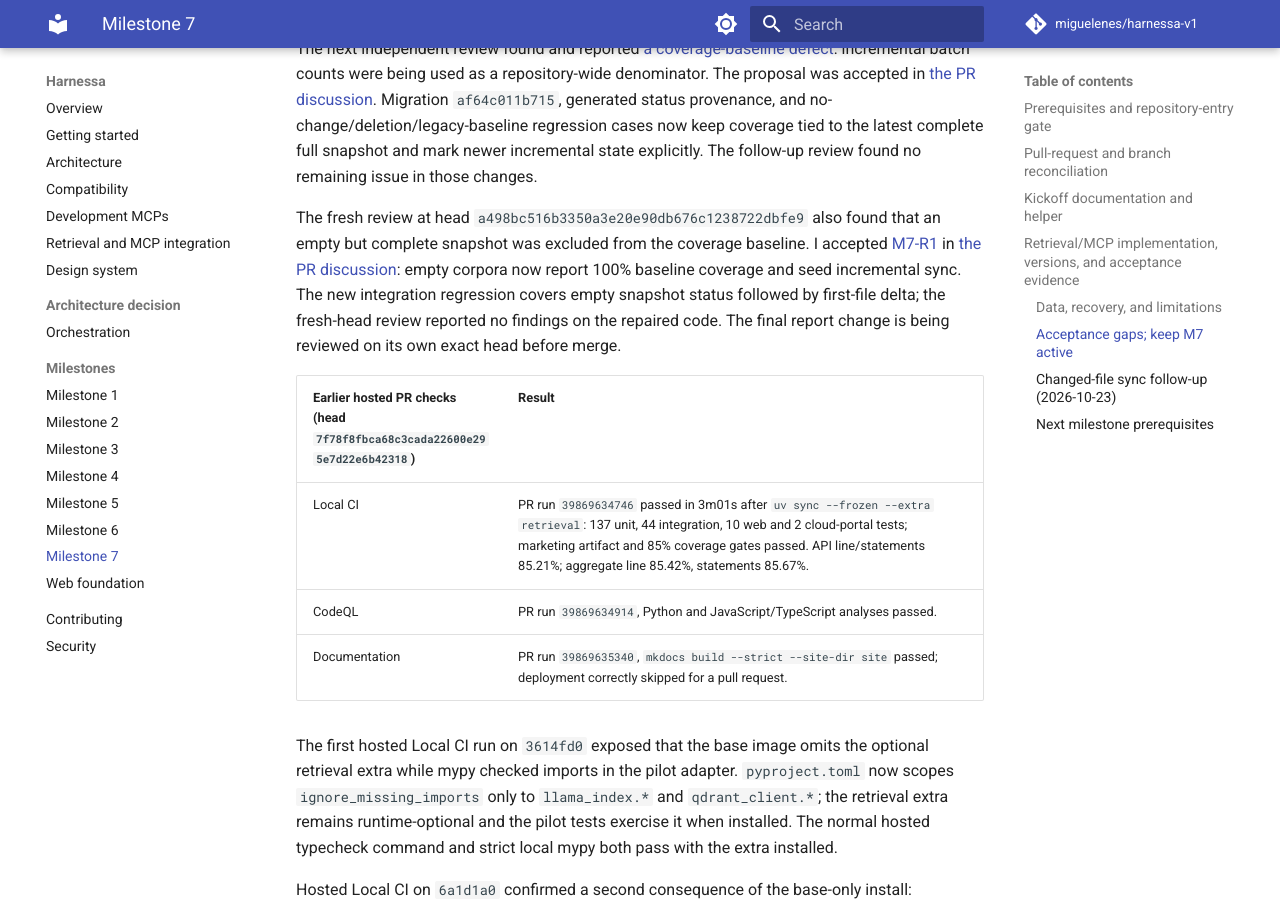
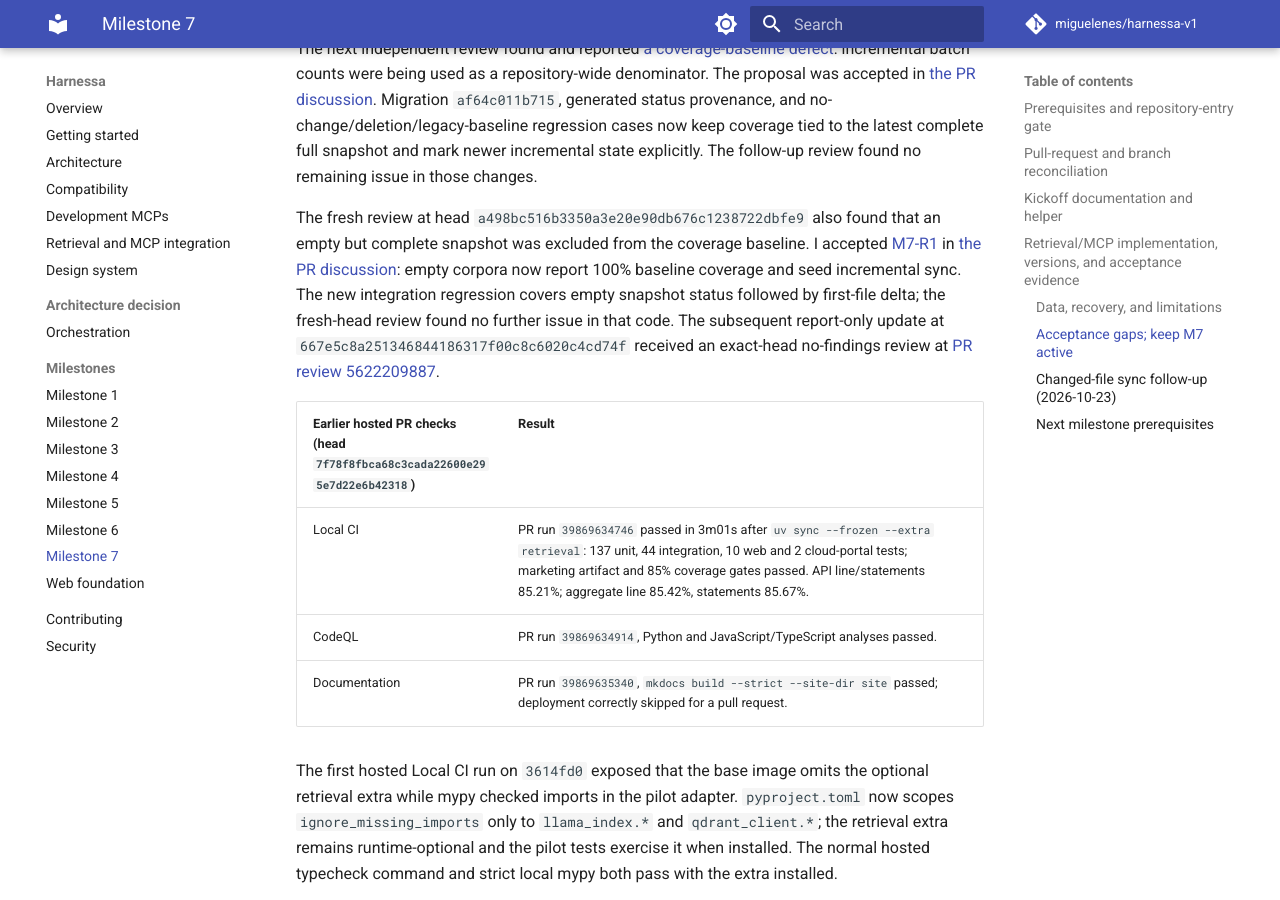
Before and after one commit to miguelenes/harnessa-v1, an MkDocs documentation site: the page built from docs/milestones/07.md, in a window 1280 px wide and 900 px high, scrolled down 7477 px. Built offline with MkDocs 1.6.1 and Material for MkDocs 9.7.7, drawn with Linux system fonts in a browser that asks for light colours; comment, search, counter and statistics services are not loaded.

Commit message:
docs: record final retrieval review disposition

```diff
--- a/docs/milestones/07.md
+++ b/docs/milestones/07.md
@@ -90,7 +90,7 @@ Independent review of PR #22 identified four defects which were addressed: searc
 
 The next independent review found and reported [a coverage-baseline defect](https://github.com/miguelenes/harnessa-v1/pull/22#pullrequestreview-5622161451): incremental batch counts were being used as a repository-wide denominator. The proposal was accepted in [the PR discussion](https://github.com/miguelenes/harnessa-v1/pull/22#issuecomment-6353611122). Migration `af64c011b715`, generated status provenance, and no-change/deletion/legacy-baseline regression cases now keep coverage tied to the latest complete full snapshot and mark newer incremental state explicitly. The follow-up review found no remaining issue in those changes.
 
-The fresh review at head `a498bc516b3350a3e20e90db676c1238722dbfe9` also found that an empty but complete snapshot was excluded from the coverage baseline. I accepted [M7-R1](https://github.com/miguelenes/harnessa-v1/pull/22#pullrequestreview-5622189511) in [the PR discussion](https://github.com/miguelenes/harnessa-v1/pull/22#issuecomment-6353658353): empty corpora now report 100% baseline coverage and seed incremental sync. The new integration regression covers empty snapshot status followed by first-file delta; the fresh-head review reported no findings on the repaired code. The final report change is being reviewed on its own exact head before merge.
+The fresh review at head `a498bc516b3350a3e20e90db676c1238722dbfe9` also found that an empty but complete snapshot was excluded from the coverage baseline. I accepted [M7-R1](https://github.com/miguelenes/harnessa-v1/pull/22#pullrequestreview-5622189511) in [the PR discussion](https://github.com/miguelenes/harnessa-v1/pull/22#issuecomment-6353658353): empty corpora now report 100% baseline coverage and seed incremental sync. The new integration regression covers empty snapshot status followed by first-file delta; the fresh-head review found no further issue in that code. The subsequent report-only update at `667e5c8a251346844186317f00c8c6020c4cd74f` received an exact-head no-findings review at [PR review 5622209887](https://github.com/miguelenes/harnessa-v1/pull/22#pullrequestreview-5622209887).
 
 | Earlier hosted PR checks (head `7f78f8fbca68c3cada22600e295e7d22e6b42318`) | Result |
 | --- | --- |
```
